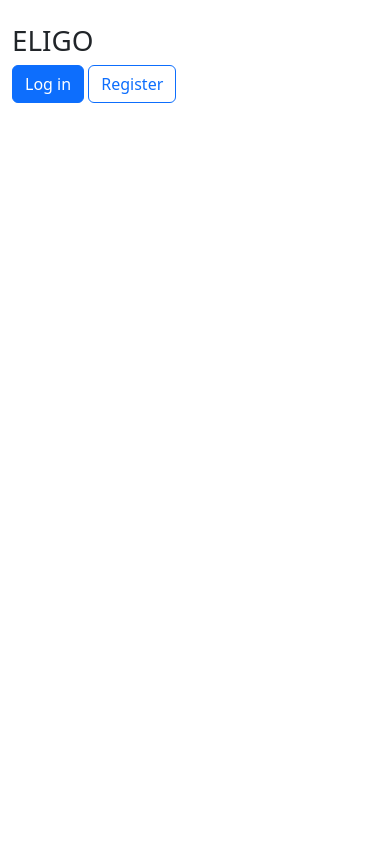
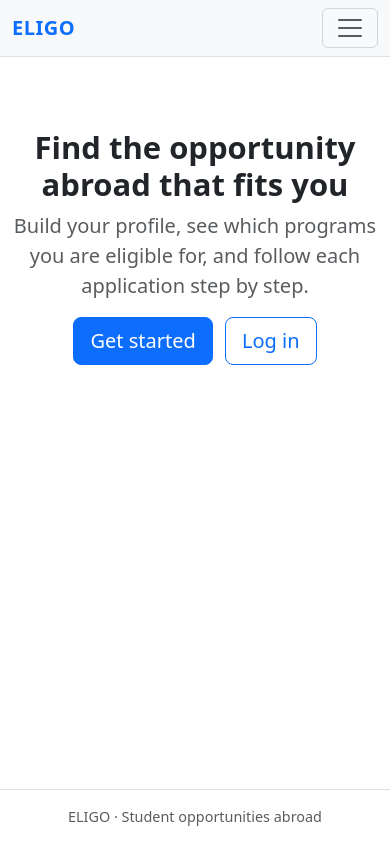
Before and after one commit to ZainebHattab/ELIGO, a Django app: page / in a window 390 px wide. Run offline with Django 5.2, Linux system fonts and the light colour scheme.

Commit message:
feat: base layout, responsive navbar, messages and HTMX

```diff
--- /dev/null
+++ b/static/css/eligo.css
@@ -0,0 +1,7 @@
+:root { --eligo-primary: #1f4e8c; }
+.navbar-brand { font-weight: 700; letter-spacing: .5px; }
+.navbar .nav-link.active { font-weight: 600; }
+main { min-height: 70vh; }
+footer { font-size: .9rem; }
+.htmx-indicator { display: none; }
+.htmx-request .htmx-indicator, .htmx-request.htmx-indicator { display: inline-block; }
--- a/templates/base.html
+++ b/templates/base.html
@@ -1,3 +1,4 @@
+{% load static %}
 <!doctype html>
 <html lang="en">
 <head>
@@ -5,10 +6,22 @@
   <meta name="viewport" content="width=device-width, initial-scale=1">
   <title>{% block title %}ELIGO{% endblock %}</title>
   <link href="https://cdn.jsdelivr.net/npm/bootstrap@5.3.3/dist/css/bootstrap.min.css" rel="stylesheet">
+  <link href="{% static 'css/eligo.css' %}" rel="stylesheet">
 </head>
-<body>
-  <main class="container py-4">
+<body class="d-flex flex-column min-vh-100" hx-headers='{"X-CSRFToken": "{{ csrf_token }}"}'>
+  {% include "partials/navbar.html" %}
+
+  <main class="container py-4 flex-grow-1">
+    {% include "partials/messages.html" %}
     {% block content %}{% endblock %}
   </main>
+
+  <footer class="border-top py-3 text-center text-muted">
+    ELIGO &middot; Student opportunities abroad
+  </footer>
+
+  <script src="https://cdn.jsdelivr.net/npm/bootstrap@5.3.3/dist/js/bootstrap.bundle.min.js"></script>
+  <script src="https://cdn.jsdelivr.net/npm/htmx.org@2.0.4/dist/htmx.min.js"></script>
+  {% block scripts %}{% endblock %}
 </body>
 </html>
--- a/templates/home.html
+++ b/templates/home.html
@@ -1,14 +1,15 @@
 {% extends "base.html" %}
 {% block content %}
-<h1>ELIGO</h1>
-{% if user.is_authenticated %}
-  <p>Logged in as {{ user.email }}</p>
-  <form method="post" action="{% url 'logout' %}">
-    {% csrf_token %}
-    <button class="btn btn-outline-secondary">Log out</button>
-  </form>
-{% else %}
-  <a class="btn btn-primary" href="{% url 'login' %}">Log in</a>
-  <a class="btn btn-outline-primary" href="{% url 'register' %}">Register</a>
-{% endif %}
+<div class="py-5 text-center">
+  <h1 class="display-5 fw-bold">Find the opportunity abroad that fits you</h1>
+  <p class="lead text-muted col-lg-7 mx-auto">
+    Build your profile, see which programs you are eligible for, and follow each application step by step.
+  </p>
+  {% if user.is_authenticated %}
+    <p class="text-muted">You are logged in as {{ user.email }}.</p>
+  {% else %}
+    <a class="btn btn-primary btn-lg me-2" href="{% url 'register' %}">Get started</a>
+    <a class="btn btn-outline-primary btn-lg" href="{% url 'login' %}">Log in</a>
+  {% endif %}
+</div>
 {% endblock %}
--- /dev/null
+++ b/templates/partials/messages.html
@@ -0,0 +1,8 @@
+{% if messages %}
+  {% for message in messages %}
+    <div class="alert alert-{{ message.tags|default:'info' }} alert-dismissible fade show" role="alert">
+      {{ message }}
+      <button type="button" class="btn-close" data-bs-dismiss="alert" aria-label="Close"></button>
+    </div>
+  {% endfor %}
+{% endif %}
--- /dev/null
+++ b/templates/partials/navbar.html
@@ -0,0 +1,38 @@
+<nav class="navbar navbar-expand-lg bg-body-tertiary border-bottom">
+  <div class="container">
+    <a class="navbar-brand text-primary" href="{% url 'home' %}">ELIGO</a>
+    <button class="navbar-toggler" type="button" data-bs-toggle="collapse"
+            data-bs-target="#mainNav" aria-controls="mainNav" aria-expanded="false" aria-label="Toggle navigation">
+      <span class="navbar-toggler-icon"></span>
+    </button>
+
+    <div class="collapse navbar-collapse" id="mainNav">
+      <ul class="navbar-nav me-auto mb-2 mb-lg-0">
+        <li class="nav-item">
+          <a class="nav-link {% if request.resolver_match.url_name == 'home' %}active{% endif %}" href="{% url 'home' %}">Home</a>
+        </li>
+        {% if user.is_authenticated %}
+          <li class="nav-item"><a class="nav-link disabled" aria-disabled="true">Profile</a></li>
+          <li class="nav-item"><a class="nav-link disabled" aria-disabled="true">Matches</a></li>
+          <li class="nav-item"><a class="nav-link disabled" aria-disabled="true">Applications</a></li>
+          <li class="nav-item"><a class="nav-link disabled" aria-disabled="true">Assistant</a></li>
+        {% endif %}
+      </ul>
+
+      <ul class="navbar-nav ms-auto align-items-lg-center">
+        {% if user.is_authenticated %}
+          <li class="nav-item"><span class="navbar-text me-lg-3">{{ user.email }}</span></li>
+          <li class="nav-item">
+            <form method="post" action="{% url 'logout' %}">
+              {% csrf_token %}
+              <button class="btn btn-outline-secondary btn-sm">Log out</button>
+            </form>
+          </li>
+        {% else %}
+          <li class="nav-item"><a class="nav-link {% if request.resolver_match.url_name == 'login' %}active{% endif %}" href="{% url 'login' %}">Log in</a></li>
+          <li class="nav-item"><a class="btn btn-primary btn-sm ms-lg-2" href="{% url 'register' %}">Register</a></li>
+        {% endif %}
+      </ul>
+    </div>
+  </div>
+</nav>
```
